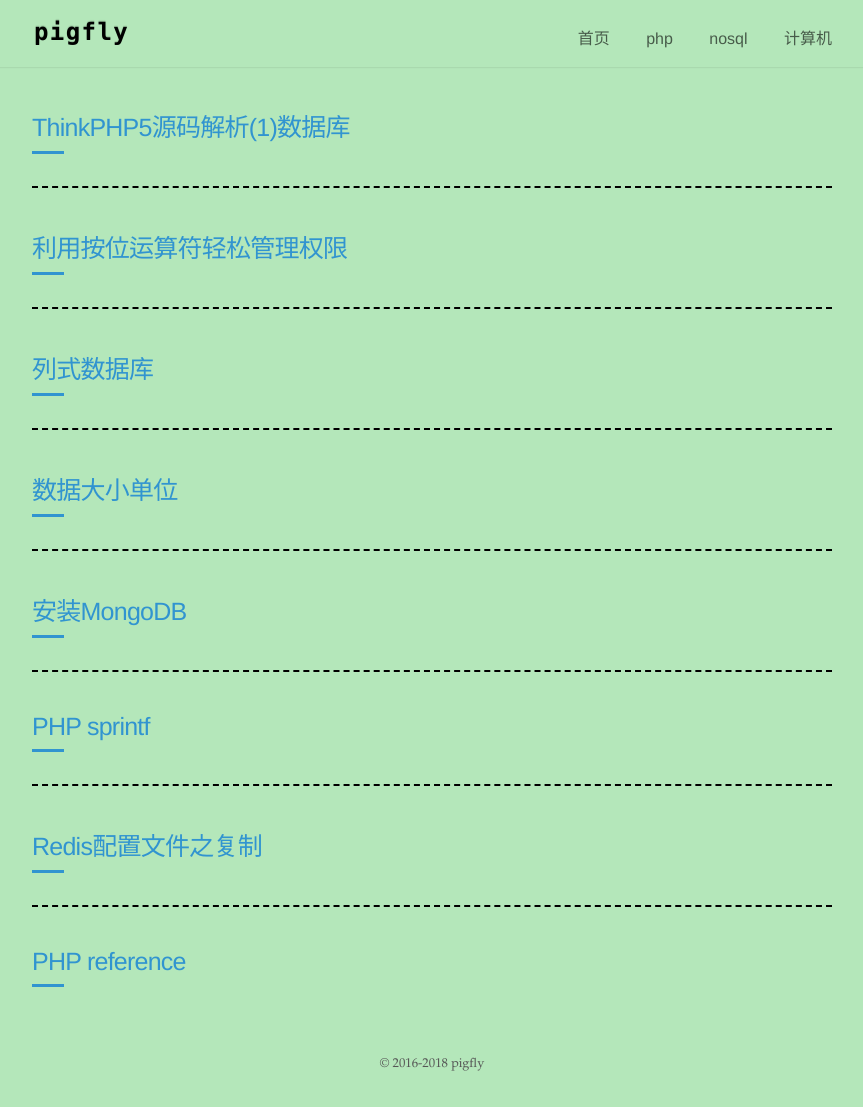
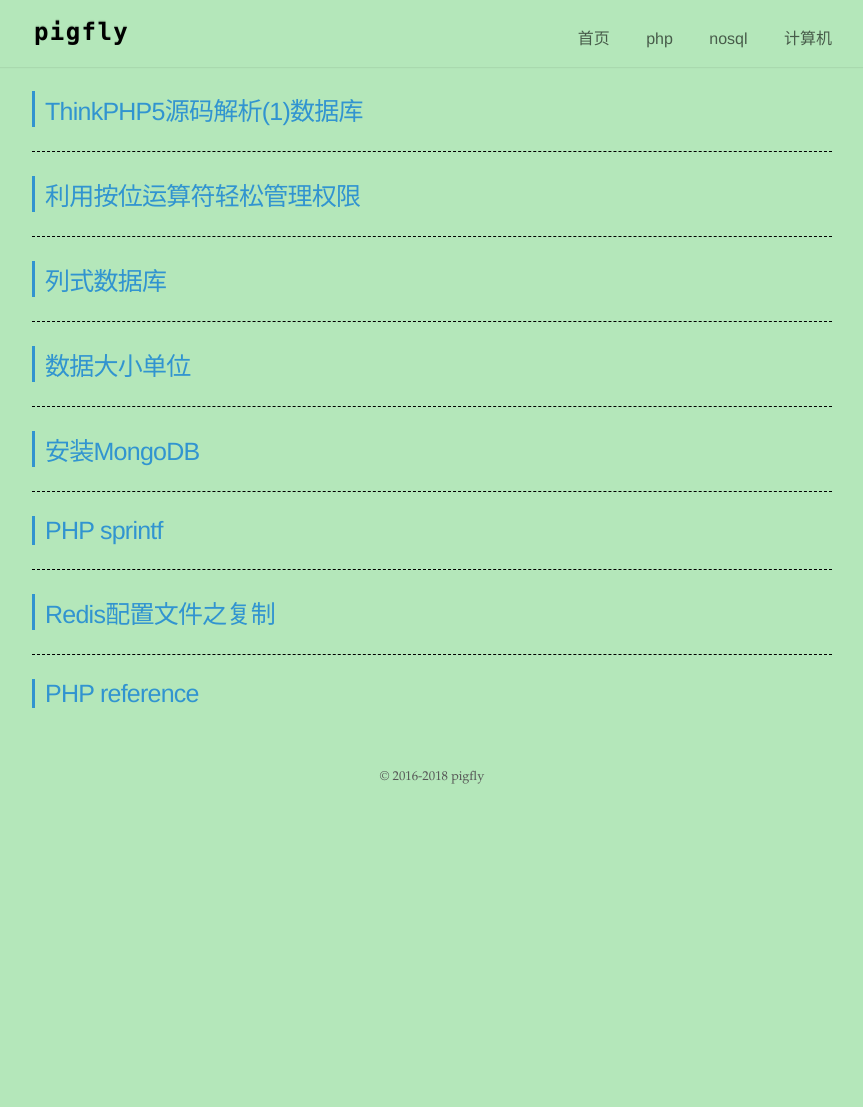
Before and after one commit to pigfly88/pigfly88.github.io, a Jekyll site: the page built from index.html, in a window 1280 px wide. Shown: the whole page, without its empty margins (208-1071 px from the left). Built offline with Jekyll 4.4.1, drawn with Linux system fonts in a browser that asks for light colours; the list of posts is cut into pages by our own code; after the commit the page ends 900 px from its top, so only the background shows below that.

Commit message:
home style

```diff
--- a/index.html
+++ b/index.html
@@ -9,9 +9,9 @@ title: Home
       <div>
 
         <h1 class="catalogue-title">{{ post.title }}</h1>
-        <div class="catalogue-line"></div>
+        <!--<div class="catalogue-line"></div>
 
-        <!--<p>
+        <p>
           {{ post.content | truncatewords: 30 | strip_html }}
         </p>-->
 
--- a/styles.css
+++ b/styles.css
@@ -584,10 +584,17 @@ footer span {
 	right: 0
 }
 
+.catalogue-item div {
+    padding-left: 10px;
+    border-left-width: 3px;
+    border-left-style: solid;
+    border-left-color: #3194d0;
+}
+
 .catalogue-item {
-	border-bottom: 2px dashed #000;
+	border-bottom: 1px dashed #000;
 	display: block;
-	padding: 2rem 0
+	padding: 1rem 0
 }
 
 .catalogue-item:hover .catalogue-line,.catalogue-item:focus .catalogue-line {
@@ -870,4 +877,4 @@ div[class="highlighter-rouge"] > pre[class="highlight"] {
 }
 .lineno {color: #f8f8f2 } /*Number of line*/
 
-/*.post p {text-indent: 2em}*/
+.post p {text-indent: 2em}
```
